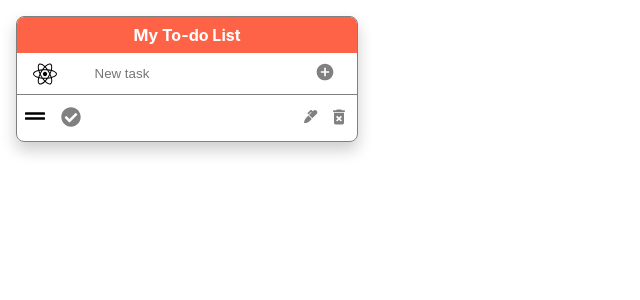
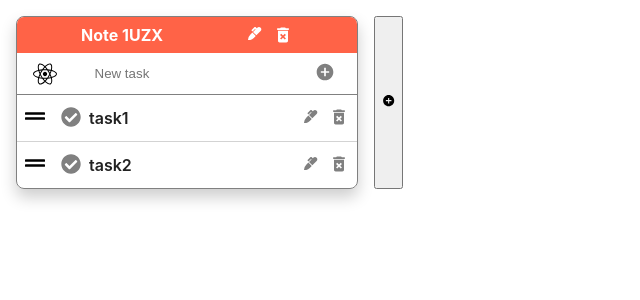
Before and after one commit to vlmakh/my-notes-react, a React (Create React App) app: page / in a window 1280 px wide. Shown: the top 300 px of the page, without its empty margins (0-640 px from the left). Built offline with nearby package versions, Linux system fonts and the light colour scheme.

Commit message:
edit NoteItem

```diff
--- a/src/components/App.jsx
+++ b/src/components/App.jsx
@@ -1,49 +1,65 @@
 import { Box } from 'components/Box/Box';
-// import { useState, useEffect } from 'react';
-// import { nanoid } from 'nanoid';
+import { useState, useEffect } from 'react';
+import { nanoid } from 'nanoid';
 
 import { NoteItem } from 'components/NoteItem/NoteItem';
-// import { NoteAddBtn } from 'components/NoteAddBtn/NoteAddBtn';
+import { NoteAddBtn } from 'components/NoteAddBtn/NoteAddBtn';
 
-
-// const startNotes = [{
-//   noteid: nanoid(4), note: [{ id: nanoid(6), text: "task1", completed: false}, { id: nanoid(6), text: "task2", completed: false}]
-// },  ];
+const startNotes = [
+  {
+    noteid: nanoid(4),
+    note: [
+      { id: nanoid(6), text: 'task1', completed: false },
+      { id: nanoid(6), text: 'task2', completed: false },
+    ],
+  },
+];
 
 function App() {
-  // const savedData = JSON.parse(localStorage.getItem('mynotes'));
-  // const [mynotes, setMynotes] = useState(savedData ? savedData : startNotes);
+  const savedData = JSON.parse(localStorage.getItem('mynotes'));
+  const [mynotes, setMynotes] = useState(savedData ? savedData : startNotes);
 
-  // console.log(mynotes)
+  useEffect(() => {
+    localStorage.setItem('mynotes', JSON.stringify(mynotes));
+  }, [mynotes]);
 
-  // useEffect(() => {
-  //   localStorage.setItem('mynotes', JSON.stringify(mynotes));
-  // }, [mynotes]);
+  const addNote = () => {
+    const newNote = {
+      noteid: nanoid(4),
+      note: [{ id: nanoid(6), text: '', completed: false }],
+    };
+    setMynotes([...mynotes, newNote]);
+  };
 
-  // const addNote = () => {
-  //   const newNote = {
-  //     noteid: nanoid(4),
-  //     note:
-  //     {id: nanoid(6),
-  //     text: '',
-  //     completed: false,}
-  //   };
-  //   setMynotes([ ...mynotes, newNote]);
-  // };
+  const editNote = (noteId, noteContent) => {
+    setMynotes(
+      mynotes.map(noteItem => {
+        return noteItem.noteid === noteId
+          ? { ...noteItem, note: noteContent }
+          : noteItem;
+      })
+    );
+  };
 
-
-
-  // const deleteNote = noteId => {
-  //   if (global.confirm('Вы действительно хотите удалить?')) {
-  //     setMynotes(mynotes.filter(note => note.noteid !== noteId));
-  //   }
-  // };
+  const deleteNote = noteId => {
+    if (global.confirm('Удалить всю Заметку?')) {
+      setMynotes(mynotes.filter(note => note.noteid !== noteId));
+    }
+  };
 
   return (
     <Box p={3} display="flex" flexWrap="wrap">
-      <NoteItem />
-      {/* {mynotes.map(noteItem => { return <NoteItem key={ noteItem.noteid} noteid={noteItem.noteid} note={noteItem.note} />})}
-      <NoteAddBtn addNote={addNote } /> */}
+      {mynotes.map(noteItem => {
+        return (
+          <NoteItem
+            key={noteItem.noteid}
+            note={noteItem}
+            editNote={editNote}
+            deleteNote={deleteNote}
+          />
+        );
+      })}
+      <NoteAddBtn addNote={addNote} />
     </Box>
   );
 }
--- a/src/components/NoteItem/NoteItem.js
+++ b/src/components/NoteItem/NoteItem.js
@@ -3,65 +3,61 @@ import { useState, useEffect } from 'react';
 import { nanoid } from 'nanoid';
 import { TodoList } from 'components/TodoList/TodoList';
 import { TodoAddNew } from 'components/TodoAddNew/TodoAddNew';
+import { MdDeleteForever } from 'react-icons/md';
+import { FaMarker } from 'react-icons/fa';
+import { EditBtn, DeleteBtn } from './NoteItem.styled';
+// import { Component } from 'react';
 
-const startTodos = [
-  {
-    noteid: nanoid(4),
-    note: [
-      { id: nanoid(6), text: '6:00 Подъем', completed: false },
-      { id: nanoid(6), text: '7:00 Разгон облаков', completed: false },
-      { id: nanoid(6), text: '10:00-13:00 Подвиг', completed: false },
-    ],
-  },
-];
-
-function NoteItem({ noteid, note }) {
-  const savedData = JSON.parse(localStorage.getItem('todos'));
-  const [todos, setTodos] = useState(savedData ? savedData : startTodos);
-
-  //   console.log(note);
+function NoteItem({ note, editNote, deleteNote }) {
+  const [todos, setTodos] = useState(note.note);
 
   useEffect(() => {
-    localStorage.setItem('todos', JSON.stringify(todos));
+    editNote(note.noteid, todos);
   }, [todos]);
 
   const addTodo = data => {
+    if (data.trim() !== '') {
       const newTodo = {
         id: nanoid(4),
         text: data,
         completed: false,
       };
-
-    if (data.trim() !== '') {
       setTodos([newTodo, ...todos]);
+      // console.log(todos);
+      // editNote(note.noteid, todos);
     }
   };
 
   const editTodo = (todoId, newText) => {
-    setTodos(todos =>
+    setTodos(
       todos.map(todo =>
         todo.id === todoId ? { ...todo, text: newText } : todo
       )
     );
+    // console.log(todos);
+    // editNote(note.noteid, todos);
   };
 
-  const completeTodo = (e, todoId) => {
+  const completeTodo = todoId => {
     setTodos(todos =>
       todos.map(todo =>
         todo.id === todoId ? { ...todo, completed: !todo.completed } : todo
       )
     );
-    console.log(e.target.tagName);
-    console.log(e.currentTarget.tagName);
+    // console.log(todos);
+    // editNote(note.noteid, todos);
   };
 
   const deleteTodo = todoId => {
-    if (global.confirm('Вы действительно хотите удалить?')) {
+    if (global.confirm('Удалить задачу?')) {
       setTodos(todos.filter(todo => todo.id !== todoId));
     }
+    // console.log(todos);
+    // editNote(note.noteid, todos);
   };
 
   return (
+    <Box>
       <Box
         width="340px"
         mr={3}
@@ -71,8 +67,22 @@ function NoteItem({ noteid, note }) {
         overflow="hidden"
         boxShadow="0px 8px 16px rgba(0, 0, 0, 0.2)"
       >
-      <Box bg="tomato" p={2} textAlign="center" color="white">
-        <h4>My To-do List</h4>
+        <Box
+          bg="tomato"
+          py={2}
+          px={5}
+          textAlign="center"
+          color="white"
+          display="flex"
+          justifyContent="space-between"
+        >
+          <h4>Note {note.noteid}</h4>
+          <EditBtn type="button">
+            <FaMarker />
+          </EditBtn>
+          <DeleteBtn type="button" onClick={() => deleteNote(note.noteid)}>
+            <MdDeleteForever size="20" />
+          </DeleteBtn>
         </Box>
 
         <TodoAddNew onSubmit={addTodo} />
@@ -85,7 +95,102 @@ function NoteItem({ noteid, note }) {
           completeTodo={completeTodo}
         ></TodoList>
       </Box>
+    </Box>
   );
 }
 
+// class NoteItem extends Component {
+//   state = {
+//     todos: {},
+//   };
+
+//   componentDidMount() {
+//     console.log(this.props.note.note);
+//     // this.setState({ todos: this.props.note.note });
+//   }
+
+//   addTodo = data => {
+//     if (data.trim() !== '') {
+//       const newTodo = {
+//         id: nanoid(4),
+//         text: data,
+//         completed: false,
+//       };
+//       this.setState(todos => [newTodo, ...todos]);
+//       // console.log(todos);
+//       // editNote(note.noteid, todos);
+//     }
+//   };
+
+//   editTodo = (todoId, newText) => {
+//     this.setState(todos =>
+//       todos.map(todo =>
+//         todo.id === todoId ? { ...todo, text: newText } : todo
+//       )
+//     );
+//     // console.log(todos);
+//     // editNote(note.noteid, todos);
+//   };
+
+//   completeTodo = todoId => {
+//     this.setState(todos =>
+//       todos.map(todo =>
+//         todo.id === todoId ? { ...todo, completed: !todo.completed } : todo
+//       )
+//     );
+//     // console.log(todos);
+//     // editNote(note.noteid, todos);
+//   };
+
+//   deleteTodo = todoId => {
+//     if (global.confirm('Удалить задачу?')) {
+//       this.setState(todos => todos.filter(todo => todo.id !== todoId));
+//     }
+//     // console.log(todos);
+//     // editNote(note.noteid, todos);
+//   };
+
+//   render() {
+//     const note = this.state.todos;
+//     return (
+//       <Box>
+//         <Box
+//           width="340px"
+//           mr={3}
+//           mb={3}
+//           border="1px solid grey"
+//           borderRadius="8px"
+//           overflow="hidden"
+//           boxShadow="0px 8px 16px rgba(0, 0, 0, 0.2)"
+//         >
+//           <Box
+//             bg="tomato"
+//             py={2}
+//             px={5}
+//             textAlign="center"
+//             color="white"
+//             display="flex"
+//             justifyContent="space-between"
+//           >
+//             <h4>Note {note.noteid}</h4>
+//             <button type="button" onClick={() => this.deleteNote(note.noteid)}>
+//               X
+//             </button>
+//           </Box>
+
+//           <TodoAddNew onSubmit={this.addTodo} />
+
+//           <TodoList
+//             todos={this.todos}
+//             setTodos={this.setTodos}
+//             deleteTodo={this.deleteTodo}
+//             editTodo={this.editTodo}
+//             completeTodo={this.completeTodo}
+//           ></TodoList>
+//         </Box>
+//       </Box>
+//     );
+//   }
+// }
+
 export { NoteItem };
--- /dev/null
+++ b/src/components/NoteItem/NoteItem.styled.jsx
@@ -0,0 +1,35 @@
+import styled from '@emotion/styled';
+
+export const EditBtn = styled.button`
+  cursor: pointer;
+  margin-left: auto;
+  border: none;
+  background-color: transparent;
+  width: 20px;
+  height: 20px;
+  padding: 0;
+  color: white;
+
+  transition: color 250ms linear;
+
+  :hover {
+    color: grey;
+  }
+`;
+
+export const DeleteBtn = styled.button`
+  cursor: pointer;
+  margin-left: 8px;
+  border: none;
+  background-color: transparent;
+  width: 20px;
+  height: 20px;
+  padding: 0;
+  color: white;
+
+  transition: color 250ms linear;
+
+  :hover {
+    color: grey;
+  }
+`;
--- a/src/components/TodoItem/TodoItem.js
+++ b/src/components/TodoItem/TodoItem.js
@@ -36,8 +36,8 @@ function TodoItem({
     editTodo(id, newText);
   };
 
-  const handleComplete = e => {
-    completeTodo(e, id);
+  const handleComplete = () => {
+    completeTodo(id);
   };
 
   const handleDelete = () => {
```
Lines whose indentation alone changed are shown as unchanged.
